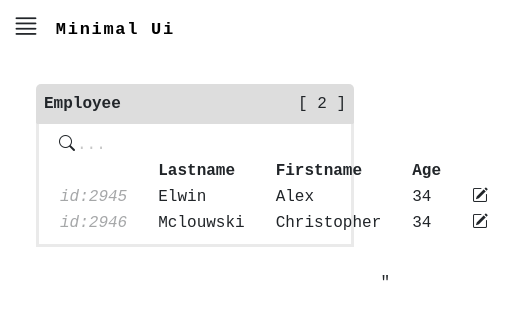
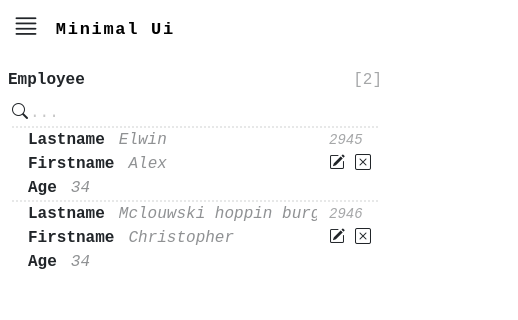
Before and after one commit to awelwin/MinimalUi, an Angular app: page /aggregate in a window 390 px wide. Shown: the top 320 px of the page, 518 px wide, since content can reach past the window. Built offline with nearby package versions, Linux system fonts and the light colour scheme.

Commit message:
added responsive version of aggregate component

```diff
--- a/src/app/components/aggregate/aggregate.component.html
+++ b/src/app/components/aggregate/aggregate.component.html
@@ -1,55 +1,74 @@
 <!--Aggregate Container-->
 <div class="container">
     <div class="row">
-        <div class="col">
+
+        <!--Show only on larger screens-->
+        <div class="col aggregate-container m-0 p-0 pb-4 ">
 
             <!--Aggregate Header-->
             <div class="aggregate-header d-flex justify-content-between p-2 m-0">
                 <div class="aggregate-title">Employee</div>
-                <div> [ {{_entities.length}} ]</div>
+                <div class="aggregate-header-count"> [{{_entities.length}}]</div>
             </div>
 
             <!--Body-->
-            <div class="aggregate-body p-2">
-                <div class="container">
+            <div class="container aggregate-body text-nowrap">
 
                 <!--Search-->
-                    <div>
+                <div class="text-start ">
                     <i class="bi bi-search" mr-5></i>
                     <input type="text" [(ngModel)]="_search" class="search" placeholder="..." />
                 </div>
 
-                    <table>
-                        <!---Entities header-->
-                        <tr class="entity-header p-5">
-                            <td class="col entity-header"></td>
-                            <td class="col">Lastname</td>
-                            <td class="col">Firstname</td>
-                            <td class="col">Age</td>
-                            <td class="col"></td>
-                        </tr>
+                <!-------------------------SMALLER DEVICES ONLY-------------------------------->
+                <div class="container d-md-none m-0">
 
-                        <!---Entities body-->
-                        <tr *ngFor="let data of _entities | TableFilter: _search;">
-
-                            <td class="col entity-id">
-                                id:{{data.Id}}
-                            </td>
-                            <td class="col">{{data.Lastname}}</td>
-                            <td class="col">{{data.Firstname}}</td>
-                            <td class="col">{{data.Age}}</td>
-                            <td class="col text-end">
-                                <i class="bi bi-pencil-square"></i>
-                            </td>
-                        </tr>
-                    </table>
+                    <div *ngFor="let data of _entities | TableFilter: _search;" class="row align-top">
+                        <hr>
+                        <div class="col-10 overflow-hidden">
+                            <span class="entity-header p-1">Lastname</span>
+                            <span class="entity-item">{{data.Lastname}}</span><br>
+                            <span class="entity-header p-1">Firstname</span>
+                            <span class="entity-item">{{data.Firstname}}</span><br>
+                            <span class="entity-header p-1">Age</span>
+                            <span class="entity-item">{{data.Age}}</span>
                         </div>
-
-                <!--<div *ngFor="let data of _entities;">
-                    <entity-summary [data]="data"></entity-summary>
-                </div-->
+                        <div class="col-2">
+                            <span class="entity-id small">{{data.Id}}</span><br>
+                            <i class="bi bi-pencil-square entity-item-action"></i>
+                            <i class="bi bi-x-square entity-item-action"></i>
+                        </div>
                     </div>
                 </div>
             </div>
 
+            <!---------------------------------------------------------------------------------->
+
+            <div class="container d-none d-sm-none d-md-block">
+                <!---Entities header-->
+                <div class="row entity-header">
+                    <div class="col-1 entity-header"></div>
+                    <div class="col-3">Lastname</div>
+                    <div class="col-3">Firstname</div>
+                    <div class="col-3">Age</div>
+                    <div class="col-1"></div>
                 </div>
+
+                <!---Entities body-->
+                <div *ngFor="let data of _entities | TableFilter: _search;" class="row align-top">
+                    <hr>
+                    <div class="col-1 entity-id overflow-hidden small">{{data.Id}} </div>
+                    <div class="col-3 entity-item">{{data.Lastname}}</div>
+                    <div class="col-3 entity-item">{{data.Firstname}}</div>
+                    <div class="col-3 entity-item">{{data.Age}}</div>
+                    <div class="col-1 entity-item">
+                        <div class="d-flex ">
+                            <i class="bi bi-pencil-square entity-item-action"></i>
+                            <i class="bi bi-x-square entity-item-action"></i>
+                        </div>
+                    </div>
+                </div><!--Entities body-->
+            </div> <!--Entities Container-->
+        </div><!--Aggregate Body-->
+    </div>
+</div> <!--Aggregate Container-->
--- a/src/app/components/aggregate/aggregate.component.scss
+++ b/src/app/components/aggregate/aggregate.component.scss
@@ -1,17 +1,83 @@
-.aggregate-header {
-    background-color: rgb(221, 221, 221);
-    border-radius: 5px 5px 1px 1px;
+@import "../../../../node_modules/bootstrap/scss/mixins/breakpoints";
+@import "../../../../node_modules/bootstrap/scss/functions";
+@import "../../../../node_modules/bootstrap/scss/variables";
+
+/// SMALL SCREENS ONLY
+@include media-breakpoint-down(md) {
+    .aggregate-container {
+        text-wrap: wrap;
+    }
+
+    .entity-item {
+        font-style: italic;
+        opacity: 0.5;
+        margin-left: 10px;
+
+    }
+}
+
+// MEDIUM AND LARGE SCREENS
+@include media-breakpoint-up(md) {
+    .aggregate-container {
+        border-width: 3px 3px 3px 3px;
+        border-style: solid;
+        border-color: rgba(128, 128, 128, 0.166);
+        border-radius: 10px;
+    }
+
+    .entity-item {
+        //font-style: italic;
+        opacity: 0.5;
+        overflow: hidden;
+        text-wrap: nowrap;
+        max-width: 100%;
+
+    }
+}
+
+.entity-id {
+    opacity: 0.4;
+    font-style: italic;
+}
+
+input:focus {
+    outline: none;
+}
+
+.entity-header {
+    font-weight: bold;
+    text-align: left;
+}
+
+hr {
+    border-top: 2px dotted;
+    opacity: 0.1;
+    padding-bottom: 0px;
+    margin-bottom: 0px;
+
+}
+
+.entity-item-action {
+    padding-right: 10px;
+
+}
+
+input:focus {
+    outline: none;
+}
+
+
+.entity-header {
+    font-weight: bold;
+    text-align: left;
+}
+
+.aggregate-header-count {
+    opacity: 0.4;
 }
 
 .aggregate-title {
     font-weight: bold;
-}
-
-.aggregate-body {
-    border-width: 0px 3px 3px 3px;
-    border-style: solid;
-    border-color: rgba(128, 128, 128, 0.166);
-
 }
 
 input.search {
@@ -21,20 +87,18 @@ input.search {
 
 }
 
-input:focus {
-    outline: none;
+.aggregate-header-count {
+    opacity: 0.4;
 }
 
-.entity-id {
-    opacity: 0.4;
-    font-style: italic;
+.aggregate-title {
+    font-weight: bold;
 }
 
-.entity-header {
-    font-weight: bold;
-    text-align: left;
+
+input.search {
+    border: none;
+    border-style: none;
+    opacity: 0.4;
+
 }
-
-td {
-    padding-right: 30px;
-}
--- a/src/app/components/aggregate/aggregate.component.ts
+++ b/src/app/components/aggregate/aggregate.component.ts
@@ -51,7 +51,7 @@ export class AggregateComponent {
     <Employee>{
       Id: 2946,
       Firstname: "Christopher",
-      Lastname: "Mclouwski",
+      Lastname: "Mclouwski hoppin burger seeping tree tt",
       Age: 34,
       TaxFile: <TaxFile>{
         Id: 4653,
--- a/src/app/components/app/app.component.html
+++ b/src/app/components/app/app.component.html
@@ -12,16 +12,11 @@
 <!--MAIN CONTENT CONTAINER-->
 <div class="container">
   <div class="row">
-    <div class="col"></div>
-    <div class="col p-4">
-
+    <div class="col m-0 p-0">
       <!--MAIN CONTENT-->
       <router-outlet></router-outlet>
-
     </div>
-    <div class="col"></div>"
   </div>
-
 </div>
 
 <!--Side Nav Popout Content-->
```
Lines whose indentation alone changed are shown as unchanged.
